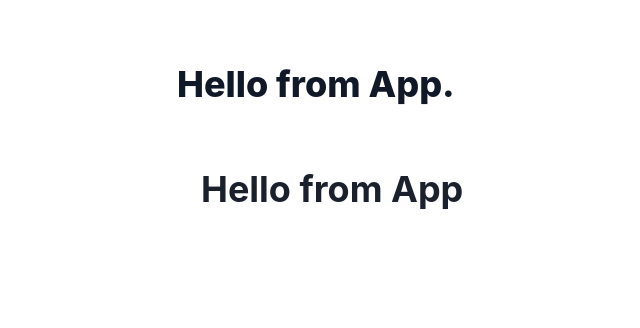
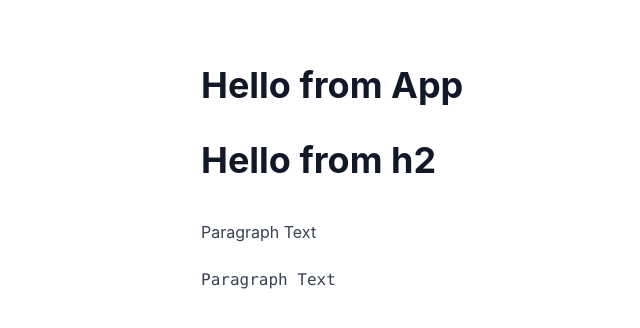
Before and after one commit to MarcusTHellams/ui-template, a React (Vite) app: page / in a window 1280 px wide. Shown: the top 328 px of the page, without its empty margins (135-775 px from the left). Built offline with nearby package versions, Linux system fonts and the light colour scheme.

Commit message:
update integration of tailwind and chakra-ui

```diff
--- a/src/App.tsx
+++ b/src/App.tsx
@@ -1,14 +1,16 @@
-import { Container, Heading } from '@chakra-ui/react';
+import { Container, Heading, Text } from '@chakra-ui/react';
 
 function App() {
   return (
     <>
-      <div className={'prose container mx-auto mt-16'}>
-        <h1>Hello from App.</h1>
+      <div className={'prose max-w-none'}>
+        <Container mt="16" maxW="container.sm">
+          <Heading as="h1">Hello from App</Heading>
+          <Heading mt="0" as="h2">Hello from h2</Heading>
+          <Text>Paragraph Text</Text>
+          <Text fontFamily="mono">Paragraph Text</Text>
+        </Container>
       </div>
-      <Container mt="16" maxW="container.sm">
-        <Heading as="h1">Hello from App</Heading>
-      </Container>
     </>
   );
 }
```
